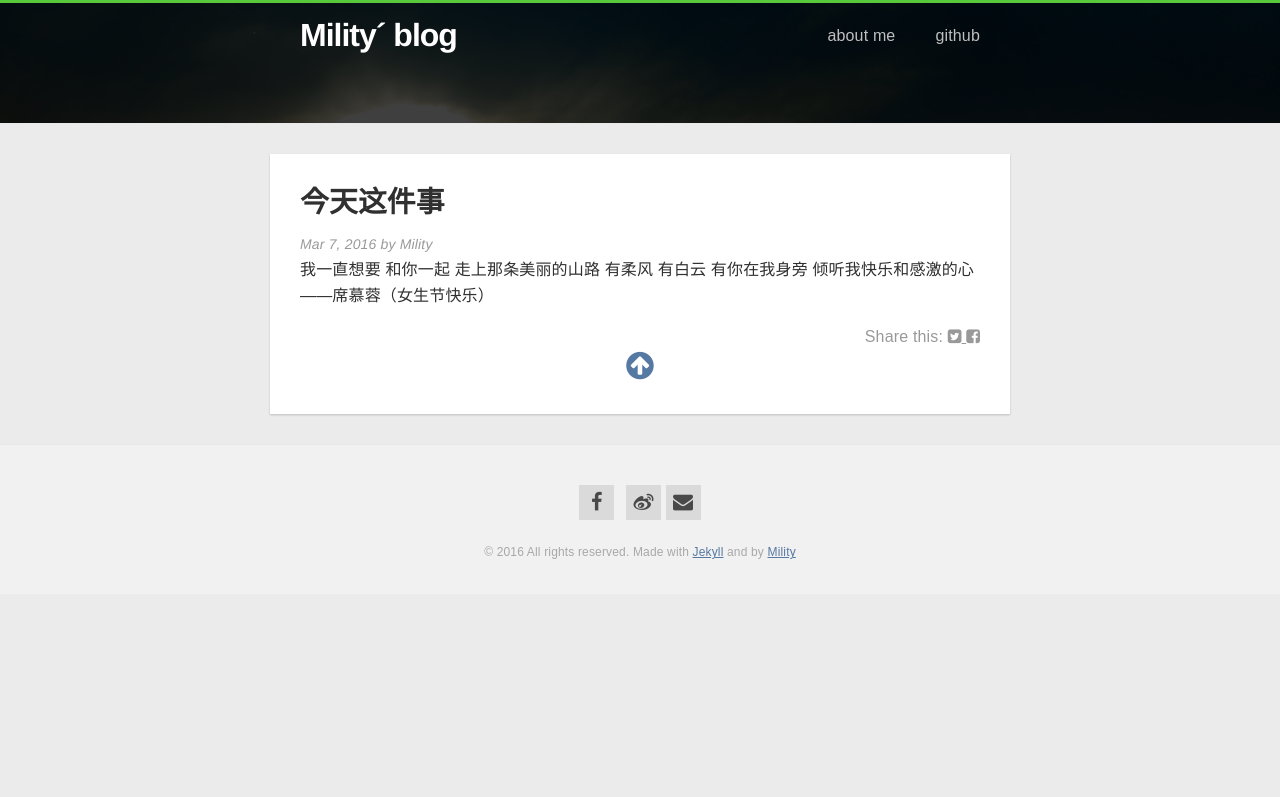
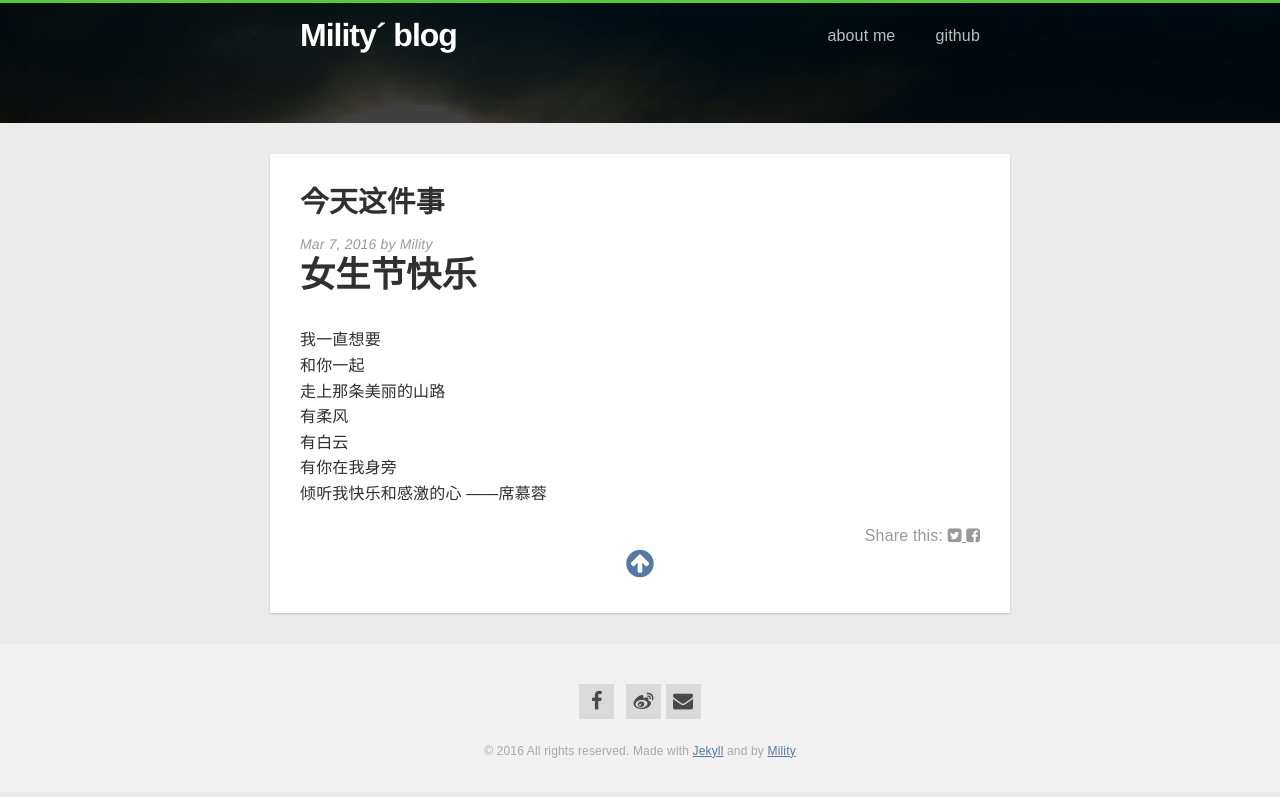
Before and after one commit to Mility/Mility.github.io, a Jekyll site: the page built from _posts/2016-03-07-今天这件事.markdown, in a window 1280 px wide. Shown: the top 797 px of the page. Built offline with Jekyll 4.4.1, drawn with Linux system fonts in a browser that asks for light colours; nearby versions of some CDN libraries.

```diff
--- a/_posts/2016-03-07-今天这件事.markdown
+++ b/_posts/2016-03-07-今天这件事.markdown
@@ -1,7 +1,15 @@
 ---
-layout: post
-title: 今天这件事
-date: 2016-03-07
+layout:  post
+title:  今天这件事
+date:  2016-03-07
 ---
 
-我一直想要  和你一起  走上那条美丽的山路  有柔风  有白云  有你在我身旁  倾听我快乐和感激的心 ——席慕蓉（女生节快乐）
+# 女生节快乐
+我一直想要
+和你一起
+走上那条美丽的山路
+有柔风
+有白云
+有你在我身旁
+倾听我快乐和感激的心
+——席慕蓉
```
